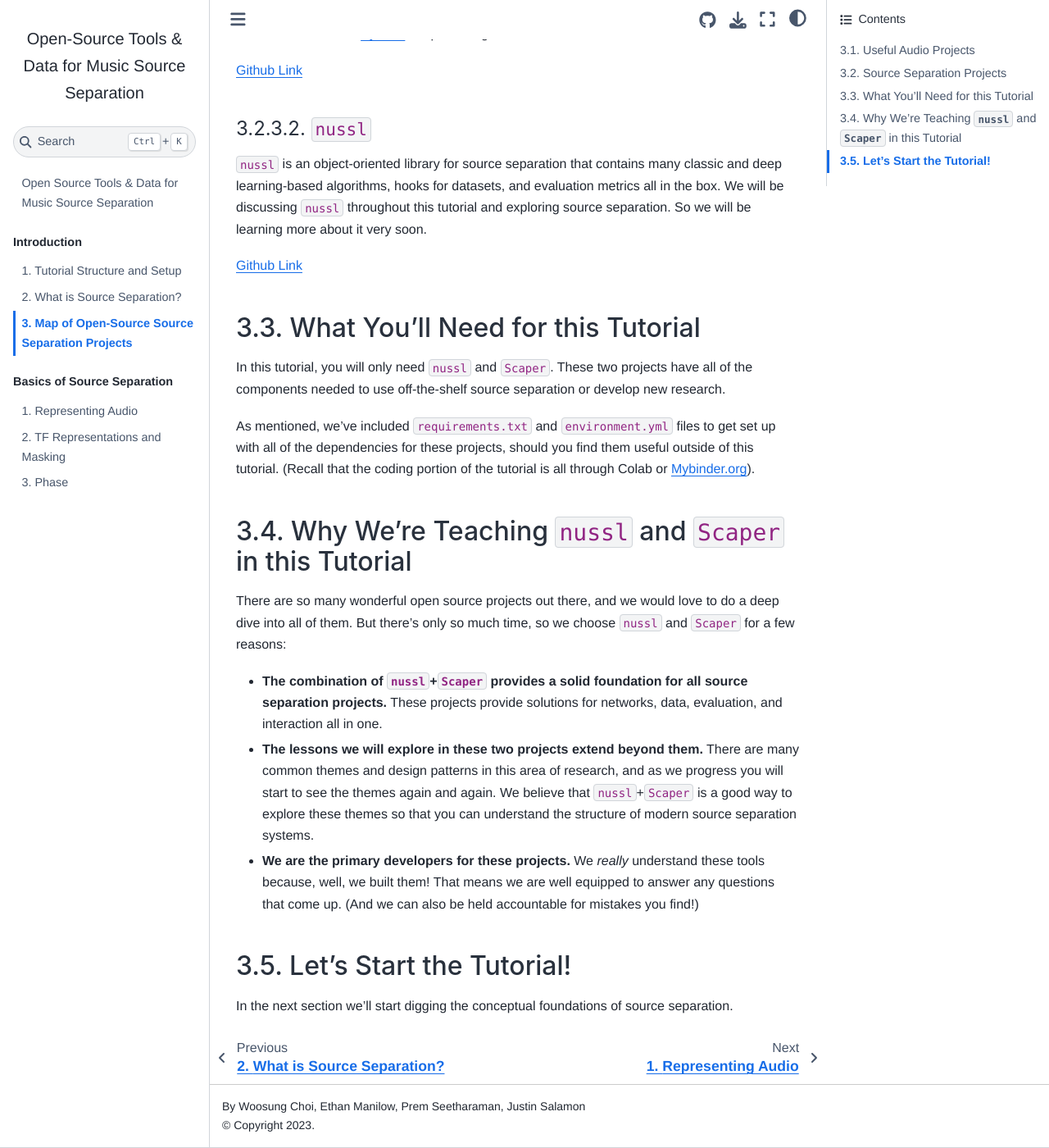
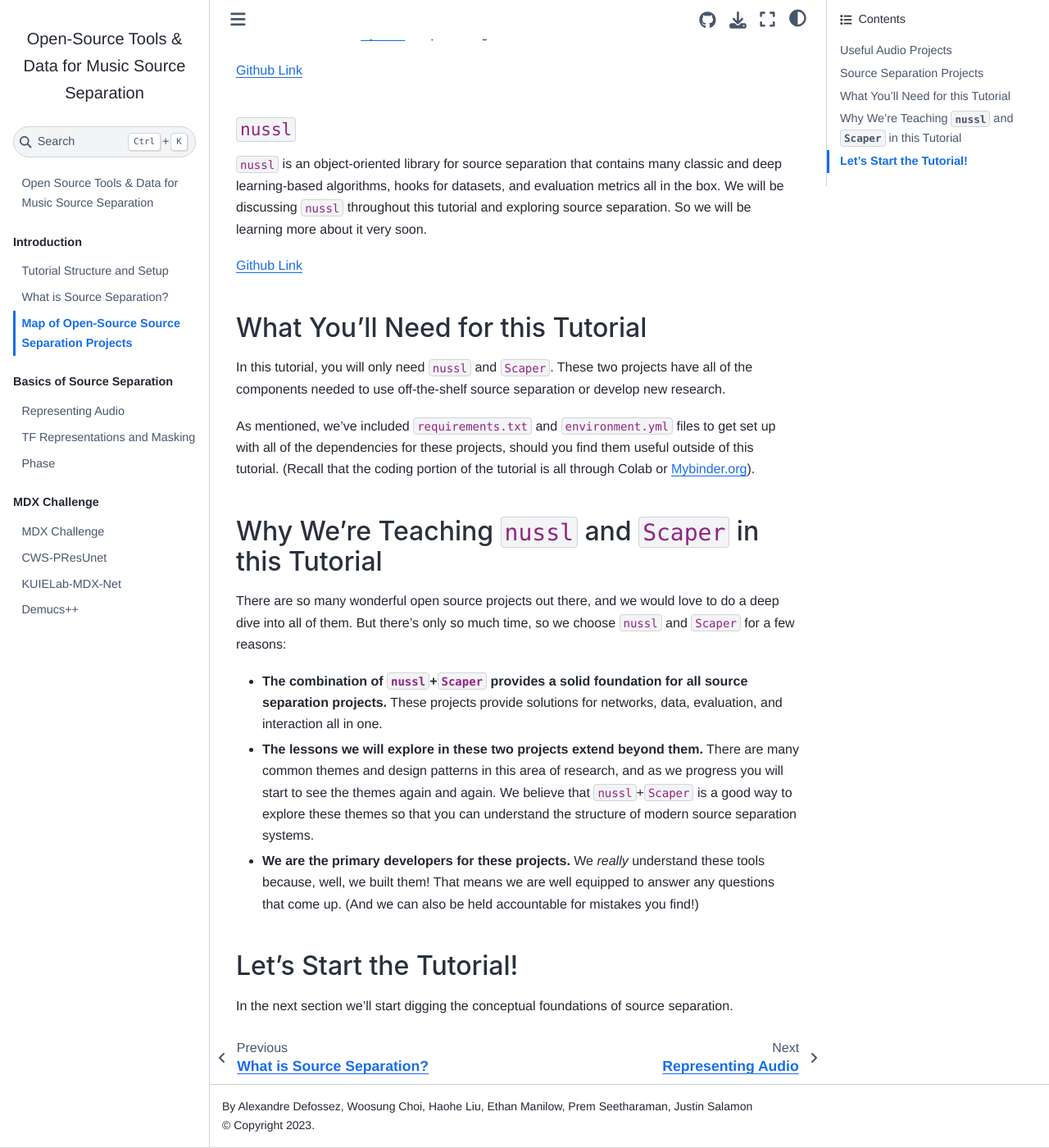
Before and after one commit to source-separation/tutorial, a Jupyter Book: the page built from book/intro/open_src_projects.md, in a window 1280 px wide and 1400 px high, scrolled down 4457 px. Shown: the whole window at 82% size. Built offline with Jupyter Book 1.0.4 settings and Sphinx 7.4.7 and the Sphinx Book theme 1.1.4, drawn with Linux system fonts in a browser that asks for light colours; pages that are not in the unit, such as notebooks, are missing from menus; some of the changed text lies outside the part shown.

```diff
--- a/book/_config.yml
+++ b/book/_config.yml
@@ -1,6 +1,6 @@
 # Book settings
 title: Open-Source Tools & Data for Music Source Separation
-author: Woosung Choi, Ethan Manilow, Prem Seetharaman, Justin Salamon
+author: Alexandre Defossez, Woosung Choi, Haohe Liu, Ethan Manilow, Prem Seetharaman, Justin Salamon
 #logo: logo.png
 
 latex:
--- a/book/_toc.yml
+++ b/book/_toc.yml
@@ -2,19 +2,26 @@ format: jb-book
 root: landing
 parts:
   - caption: Introduction
-    numbered: True
+#    numbered: True
     chapters:
     - file: intro/tutorial_structure
     - file: intro/src_sep_101
     - file: intro/open_src_projects
 
   - caption: Basics of Source Separation
-    numbered: True
+#    numbered: True
     chapters:
     - file: basics/representations
     - file: basics/tf_and_masking
     - file: basics/phase
     - file: basics/evaluation
+
+  - caption: MDX Challenge
+    chapters:
+      - file: mdx/mdx
+      - file: mdx/cws_presunet
+      - file: mdx/kuielab_mdx_net
+      - file: mdx/demucs_pp
 #
 #- part: First Steps
 #  chapters:
--- /dev/null
+++ b/book/mdx/mdx.md
@@ -0,0 +1,3 @@
+(mdx)=
+
+# MDX Challenge
```
Also changed, not shown: book/mdx/cws_presunet.md (added, +3 -0 lines), book/mdx/demucs_pp.md (added, +3 -0 lines), book/mdx/kuielab_mdx_net.md (added, +51 -0 lines).
